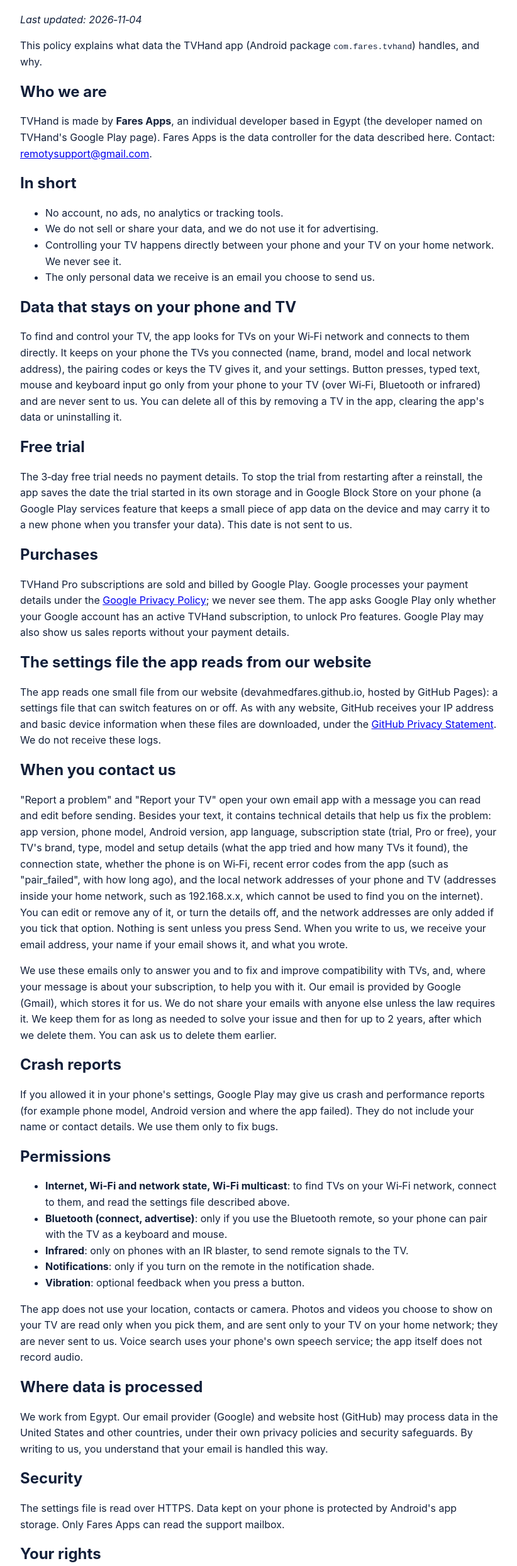
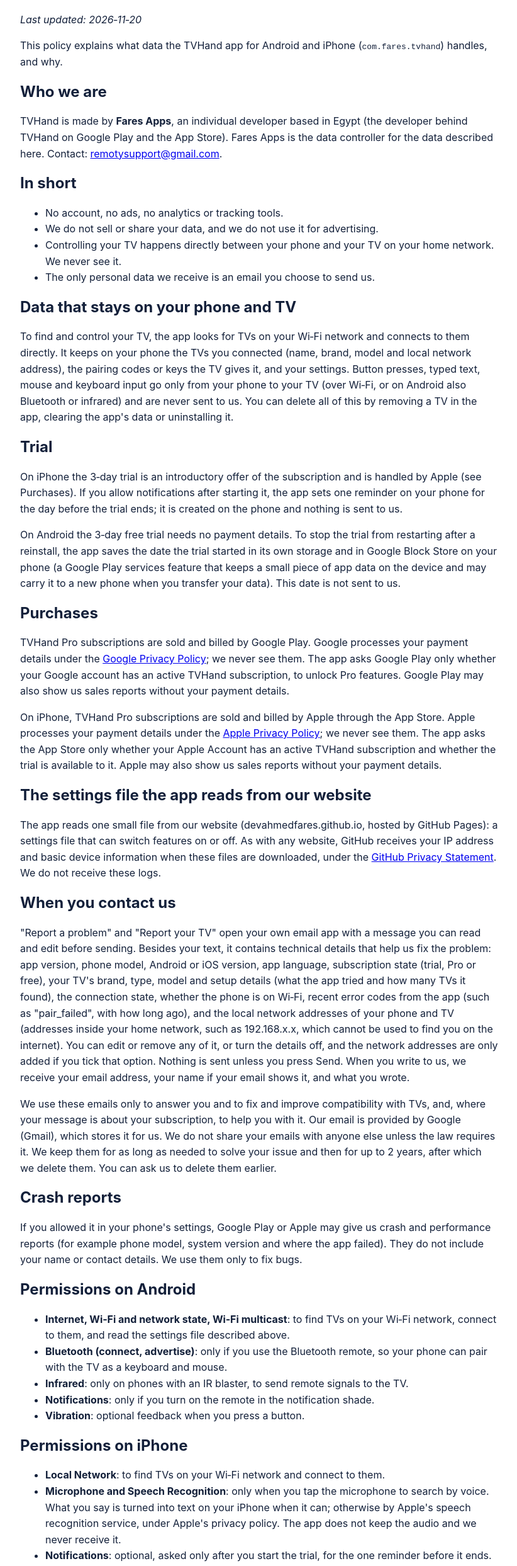
Before and after one commit to devAhmedFares/tvhand, a plain HTML site: page privacy.html in a window 1280 px wide. Shown: the part 81-2568 px from the top of the page at 63% size, without its empty margins (228-1050 px from the left). Drawn offline with Linux system fonts and the light colour scheme.

Commit message:
Terms and privacy: iPhone sections (App Store subscription and trial, Apple billing, iPhone permissions) (#11)
Claude-Session: https://claude.ai/code/session_01QRc7j7NexgQ2eq5Rg8uy1A

Co-authored-by: Claude <noreply@anthropic.com>

```diff
--- a/privacy.html
+++ b/privacy.html
@@ -1,11 +1,11 @@
 <!doctype html><html lang="en"><head><meta charset="utf-8"><meta name="viewport" content="width=device-width,initial-scale=1"><title>TVHand — Privacy Policy</title>
 <style>body{font-family:-apple-system,Segoe UI,Roboto,sans-serif;max-width:760px;margin:40px auto;padding:0 20px;line-height:1.6;color:#13203a}h1,h2{line-height:1.2}</style></head><body>
 <h1>Privacy Policy — TVHand</h1>
-<p><em>Last updated: 2026‑11‑04</em></p>
-<p>This policy explains what data the TVHand app (Android package <code>com.fares.tvhand</code>) handles, and why.</p>
+<p><em>Last updated: 2026‑11‑20</em></p>
+<p>This policy explains what data the TVHand app for Android and iPhone (<code>com.fares.tvhand</code>) handles, and why.</p>
 
 <h2>Who we are</h2>
-<p>TVHand is made by <strong>Fares Apps</strong>, an individual developer based in Egypt (the developer named on TVHand's Google Play page). Fares Apps is the data controller for the data described here. Contact: <a href="mailto:remotysupport@gmail.com">remotysupport@gmail.com</a>.</p>
+<p>TVHand is made by <strong>Fares Apps</strong>, an individual developer based in Egypt (the developer behind TVHand on Google Play and the App Store). Fares Apps is the data controller for the data described here. Contact: <a href="mailto:remotysupport@gmail.com">remotysupport@gmail.com</a>.</p>
 
 <h2>In short</h2>
 <ul>
@@ -16,25 +16,27 @@
 </ul>
 
 <h2>Data that stays on your phone and TV</h2>
-<p>To find and control your TV, the app looks for TVs on your Wi‑Fi network and connects to them directly. It keeps on your phone the TVs you connected (name, brand, model and local network address), the pairing codes or keys the TV gives it, and your settings. Button presses, typed text, mouse and keyboard input go only from your phone to your TV (over Wi‑Fi, Bluetooth or infrared) and are never sent to us. You can delete all of this by removing a TV in the app, clearing the app's data or uninstalling it.</p>
+<p>To find and control your TV, the app looks for TVs on your Wi‑Fi network and connects to them directly. It keeps on your phone the TVs you connected (name, brand, model and local network address), the pairing codes or keys the TV gives it, and your settings. Button presses, typed text, mouse and keyboard input go only from your phone to your TV (over Wi‑Fi, or on Android also Bluetooth or infrared) and are never sent to us. You can delete all of this by removing a TV in the app, clearing the app's data or uninstalling it.</p>
 
-<h2>Free trial</h2>
-<p>The 3‑day free trial needs no payment details. To stop the trial from restarting after a reinstall, the app saves the date the trial started in its own storage and in Google Block Store on your phone (a Google Play services feature that keeps a small piece of app data on the device and may carry it to a new phone when you transfer your data). This date is not sent to us.</p>
+<h2>Trial</h2>
+<p>On iPhone the 3‑day trial is an introductory offer of the subscription and is handled by Apple (see Purchases). If you allow notifications after starting it, the app sets one reminder on your phone for the day before the trial ends; it is created on the phone and nothing is sent to us.</p>
+<p>On Android the 3‑day free trial needs no payment details. To stop the trial from restarting after a reinstall, the app saves the date the trial started in its own storage and in Google Block Store on your phone (a Google Play services feature that keeps a small piece of app data on the device and may carry it to a new phone when you transfer your data). This date is not sent to us.</p>
 
 <h2>Purchases</h2>
 <p>TVHand Pro subscriptions are sold and billed by Google Play. Google processes your payment details under the <a href="https://policies.google.com/privacy">Google Privacy Policy</a>; we never see them. The app asks Google Play only whether your Google account has an active TVHand subscription, to unlock Pro features. Google Play may also show us sales reports without your payment details.</p>
+<p>On iPhone, TVHand Pro subscriptions are sold and billed by Apple through the App Store. Apple processes your payment details under the <a href="https://www.apple.com/legal/privacy/">Apple Privacy Policy</a>; we never see them. The app asks the App Store only whether your Apple Account has an active TVHand subscription and whether the trial is available to it. Apple may also show us sales reports without your payment details.</p>
 
 <h2>The settings file the app reads from our website</h2>
 <p>The app reads one small file from our website (devahmedfares.github.io, hosted by GitHub Pages): a settings file that can switch features on or off. As with any website, GitHub receives your IP address and basic device information when these files are downloaded, under the <a href="https://docs.github.com/site-policy/privacy-policies/github-general-privacy-statement">GitHub Privacy Statement</a>. We do not receive these logs.</p>
 
 <h2>When you contact us</h2>
-<p>"Report a problem" and "Report your TV" open your own email app with a message you can read and edit before sending. Besides your text, it contains technical details that help us fix the problem: app version, phone model, Android version, app language, subscription state (trial, Pro or free), your TV's brand, type, model and setup details (what the app tried and how many TVs it found), the connection state, whether the phone is on Wi‑Fi, recent error codes from the app (such as "pair_failed", with how long ago), and the local network addresses of your phone and TV (addresses inside your home network, such as 192.168.x.x, which cannot be used to find you on the internet). You can edit or remove any of it, or turn the details off, and the network addresses are only added if you tick that option. Nothing is sent unless you press Send. When you write to us, we receive your email address, your name if your email shows it, and what you wrote.</p>
+<p>"Report a problem" and "Report your TV" open your own email app with a message you can read and edit before sending. Besides your text, it contains technical details that help us fix the problem: app version, phone model, Android or iOS version, app language, subscription state (trial, Pro or free), your TV's brand, type, model and setup details (what the app tried and how many TVs it found), the connection state, whether the phone is on Wi‑Fi, recent error codes from the app (such as "pair_failed", with how long ago), and the local network addresses of your phone and TV (addresses inside your home network, such as 192.168.x.x, which cannot be used to find you on the internet). You can edit or remove any of it, or turn the details off, and the network addresses are only added if you tick that option. Nothing is sent unless you press Send. When you write to us, we receive your email address, your name if your email shows it, and what you wrote.</p>
 <p>We use these emails only to answer you and to fix and improve compatibility with TVs, and, where your message is about your subscription, to help you with it. Our email is provided by Google (Gmail), which stores it for us. We do not share your emails with anyone else unless the law requires it. We keep them for as long as needed to solve your issue and then for up to 2 years, after which we delete them. You can ask us to delete them earlier.</p>
 
 <h2>Crash reports</h2>
-<p>If you allowed it in your phone's settings, Google Play may give us crash and performance reports (for example phone model, Android version and where the app failed). They do not include your name or contact details. We use them only to fix bugs.</p>
+<p>If you allowed it in your phone's settings, Google Play or Apple may give us crash and performance reports (for example phone model, system version and where the app failed). They do not include your name or contact details. We use them only to fix bugs.</p>
 
-<h2>Permissions</h2>
+<h2>Permissions on Android</h2>
 <ul>
 <li><strong>Internet, Wi‑Fi and network state, Wi‑Fi multicast</strong>: to find TVs on your Wi‑Fi network, connect to them, and read the settings file described above.</li>
 <li><strong>Bluetooth (connect, advertise)</strong>: only if you use the Bluetooth remote, so your phone can pair with the TV as a keyboard and mouse.</li>
@@ -42,13 +44,20 @@
 <li><strong>Notifications</strong>: only if you turn on the remote in the notification shade.</li>
 <li><strong>Vibration</strong>: optional feedback when you press a button.</li>
 </ul>
+<h2>Permissions on iPhone</h2>
+<ul>
+<li><strong>Local Network</strong>: to find TVs on your Wi‑Fi network and connect to them.</li>
+<li><strong>Microphone and Speech Recognition</strong>: only when you tap the microphone to search by voice. What you say is turned into text on your iPhone when it can; otherwise by Apple's speech recognition service, under Apple's privacy policy. The app does not keep the audio and we never receive it.</li>
+<li><strong>Notifications</strong>: optional, asked only after you start the trial, for the one reminder before it ends.</li>
+<li><strong>Photos</strong>: the app uses Apple's photo picker, so it can read only the photos and videos you pick.</li>
+</ul>
 <p>The app does not use your location, contacts or camera. Photos and videos you choose to show on your TV are read only when you pick them, and are sent only to your TV on your home network; they are never sent to us. Voice search uses your phone's own speech service; the app itself does not record audio.</p>
 
 <h2>Where data is processed</h2>
 <p>We work from Egypt. Our email provider (Google) and website host (GitHub) may process data in the United States and other countries, under their own privacy policies and security safeguards. By writing to us, you understand that your email is handled this way.</p>
 
 <h2>Security</h2>
-<p>The settings file is read over HTTPS. Data kept on your phone is protected by Android's app storage. Only Fares Apps can read the support mailbox.</p>
+<p>The settings file is read over HTTPS. Data kept on your phone is protected by your phone's app storage. Only Fares Apps can read the support mailbox.</p>
 
 <h2>Your rights</h2>
 <p>Wherever you live, you can ask us to tell you what personal data we have about you, to give you a copy, to correct it or to delete it, and you can withdraw your consent or object to how we use it. Write to <a href="mailto:remotysupport@gmail.com">remotysupport@gmail.com</a>; we answer within one month and do not charge for it. Because we hold no account data, we may ask you to write from the same email address you used before. If we cannot do what you ask, we will tell you why, and you can ask us to look at it again by replying.</p>
```
Also changed, not shown: terms.html (+8 -7 lines).
